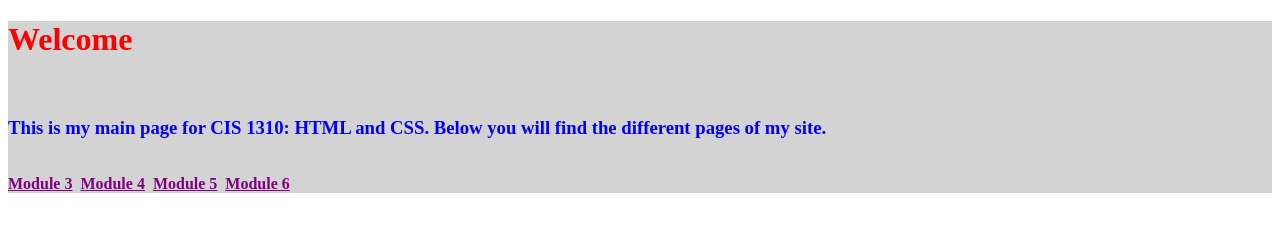
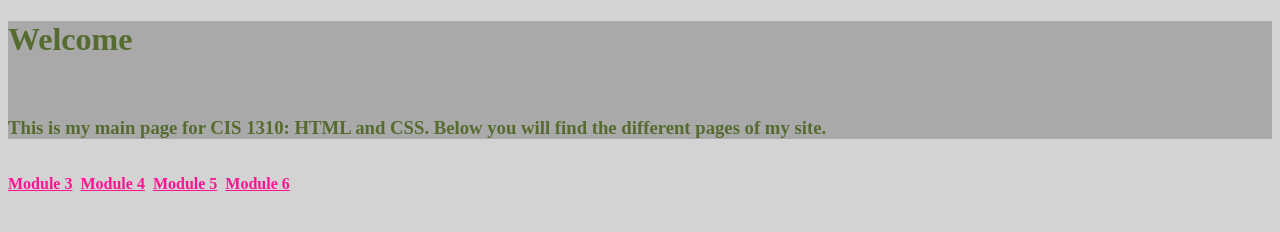
Before and after one commit to pankowl/CIS1310-2021-fall, a plain HTML site: page index.html in a window 1280 px wide. Drawn offline with Linux system fonts and the light colour scheme.

Commit message:
modified index.html

```diff
--- a/index.html
+++ b/index.html
@@ -3,19 +3,8 @@
 <head>
     <meta charset="utf-8">
     <title>Welcome!</title>
-    <style>
-        h1 {
-            color:red
-        }
-        h3 {
-            color:blue
-        }
-        a {
-            color:purple
-        }
-    </style>
+    <link href="style.css" rel="stylesheet" media="all"/>
 </head>
-<div style="background-color: lightgrey;">
 <header>
     <h1>Welcome</h1>
     <br>
--- /dev/null
+++ b/style.css
@@ -0,0 +1,19 @@
+body {
+    background-color: lightgrey;
+}
+header {
+    background-color: darkgrey;
+    font-family: 'Times New Roman', Times, serif;
+}
+h1 {
+    color: darkolivegreen;
+    font-family: "Lucida Handwriting";
+}
+h3{
+    color: darkolivegreen;
+    font-family: "Times New Roman" serif;
+}
+a {
+    color: deeppink;
+    font-family: "Papyrus";
+}
```
